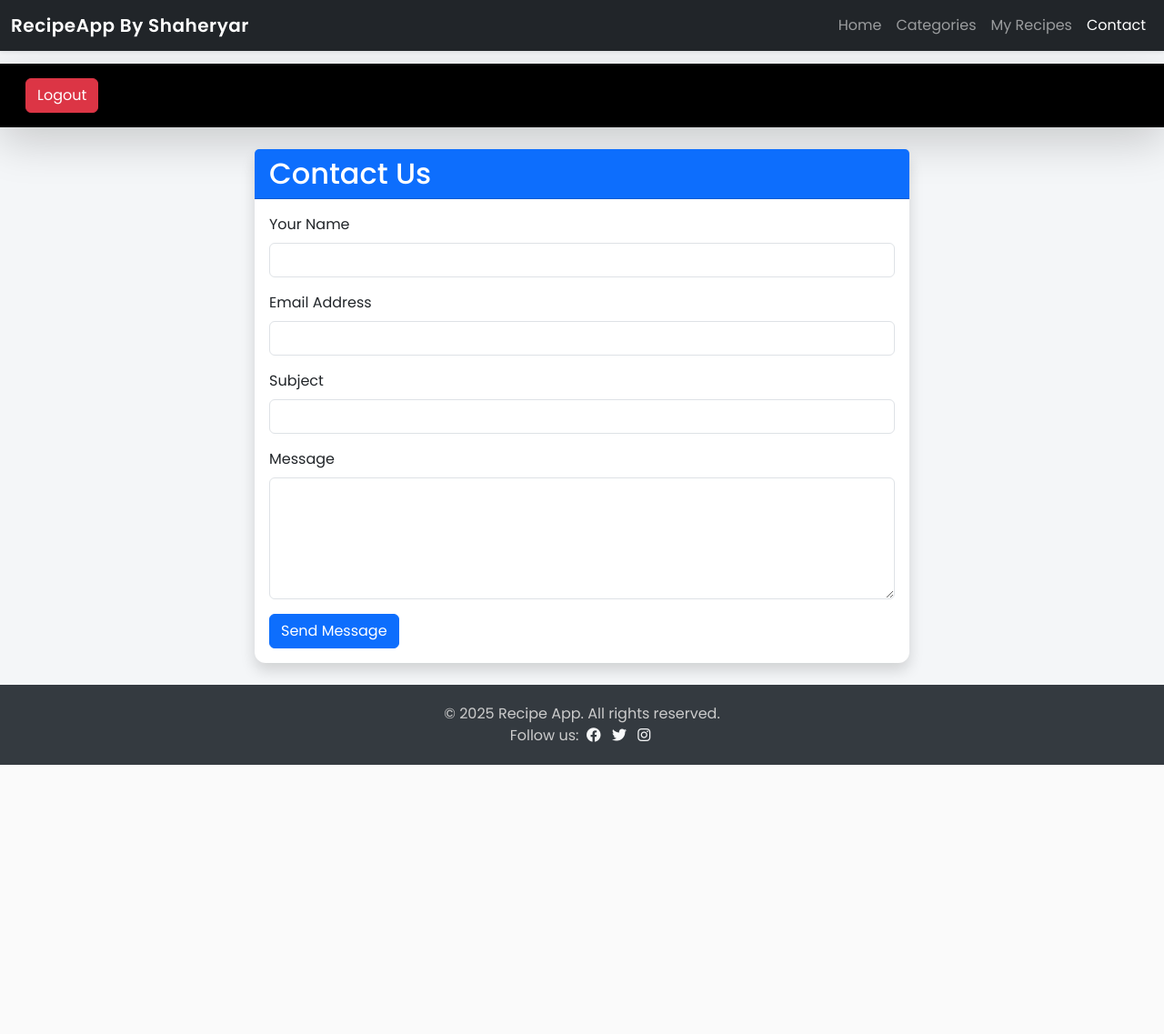
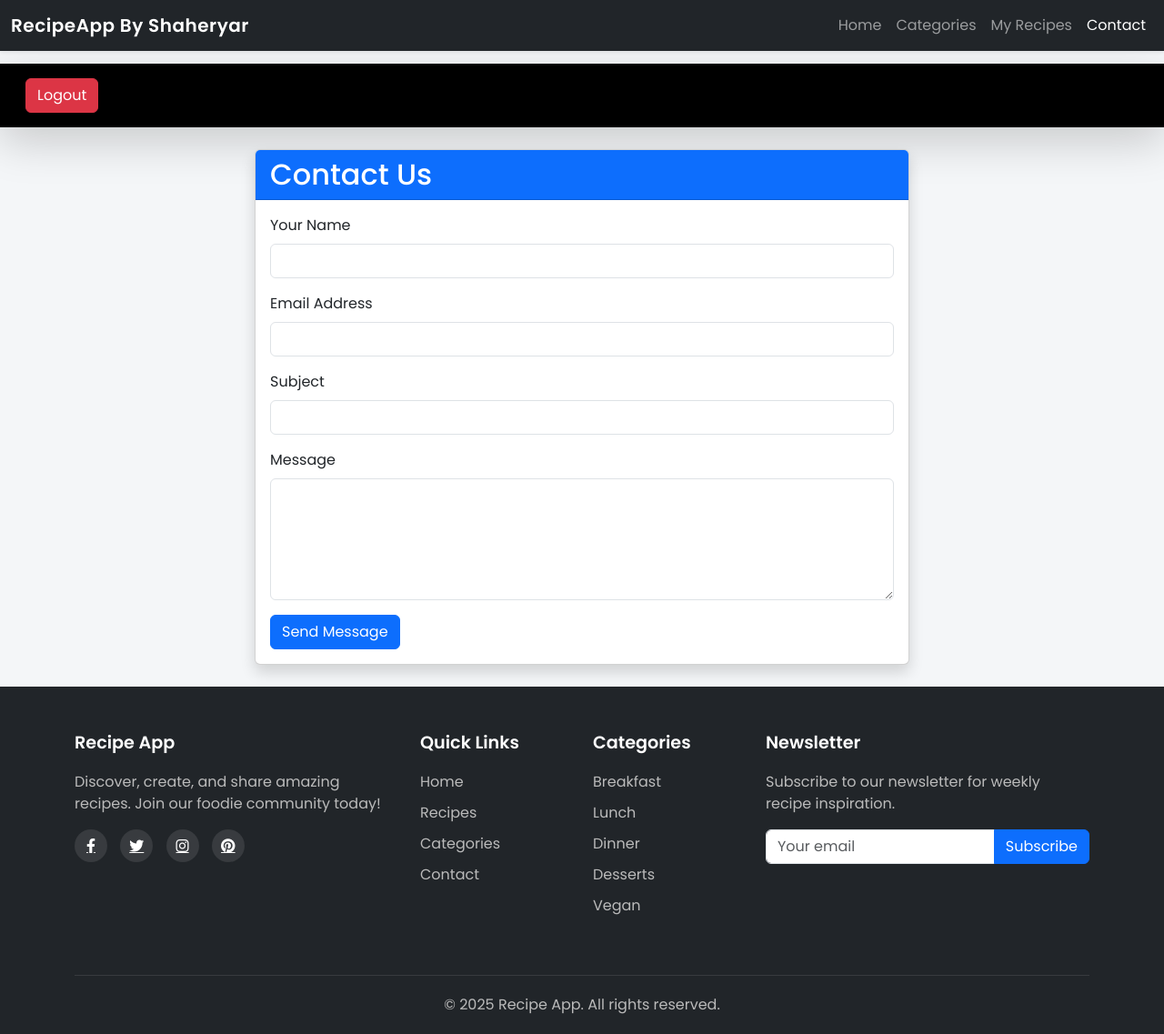
Before and after one commit to Shaheryaranwar/Django-Project, a Django app: page /recipes1/contact/ in a window 1280 px wide. Shown: the whole page at 91% size. Before the commit the page ends 841 px from the top, so only its background shows below. Run offline with Django 5.2, Linux system fonts and the light colour scheme; a user stored in the database is signed in; some libraries are stand-ins or nearby versions.

Commit message:
Student marks htmlfile views and urls set

```diff
--- a/recipes/recipes/urls.py
+++ b/recipes/recipes/urls.py
@@ -24,4 +24,5 @@ urlpatterns = [
     path('admin/', admin.site.urls),            # Home page
     path('recipes1/', include('vege.urls', namespace='vege')),
      path('', include('food2.urls', namespace='food')),  # This includes all food app URLs
+
 ] + static(settings.MEDIA_URL, document_root=settings.MEDIA_ROOT)
--- a/recipes/vege/templates/vege/base.html
+++ b/recipes/vege/templates/vege/base.html
@@ -1,3 +1,4 @@
+{% load static %}
 <!DOCTYPE html>
 <html lang="en">
   <head>
@@ -29,31 +30,58 @@
         padding-top: 70px;
         background-color: #f4f6f8;
         color: #333;
+        display: flex;
+        flex-direction: column;
+        min-height: 100vh;
       }
       .navbar-brand {
         font-weight: 600;
         letter-spacing: 0.5px;
       }
+
+      /* New Footer (from Foodie's Delight) */
       footer {
-        background-color: #343a40;
-        color: #ccc;
-        padding: 20px 0;
-        position: sticky;
-        top: 100%;
+        background-color: #212529;
+        color: #bbb;
+        padding: 50px 0 20px;
+        margin-top: auto;
       }
-      .table img {
-        max-width: 100px;
-        height: auto;
-        border-radius: 8px;
+      .footer-title {
+        color: white;
+        font-weight: 600;
+        margin-bottom: 20px;
+        font-size: 1.2rem;
       }
-      .card {
-        border: none;
-        box-shadow: 0 2px 8px rgba(0, 0, 0, 0.1);
-        border-radius: 12px;
-        transition: transform 0.2s;
+      .footer-links a {
+        color: #bbb;
+        text-decoration: none;
+        display: block;
+        margin-bottom: 10px;
+        transition: color 0.3s;
       }
-      .card:hover {
-        transform: translateY(-5px);
+      .footer-links a:hover {
+        color: #ff7043;
+      }
+      .social-icons a {
+        color: white;
+        background-color: rgba(255, 255, 255, 0.1);
+        width: 36px;
+        height: 36px;
+        border-radius: 50%;
+        display: inline-flex;
+        align-items: center;
+        justify-content: center;
+        margin-right: 10px;
+        transition: all 0.3s;
+      }
+      .social-icons a:hover {
+        background-color: #ff7043;
+        transform: translateY(-3px);
+      }
+      .copyright {
+        border-top: 1px solid rgba(255, 255, 255, 0.1);
+        padding-top: 20px;
+        margin-top: 30px;
       }
     </style>
 
@@ -73,7 +101,7 @@
         {% endif %}
       </div>
     </nav>
-    </nav>
+
     <nav
       class="navbar navbar-expand-lg navbar-dark bg-dark fixed-top shadow-sm"
     >
@@ -123,36 +151,70 @@
     </nav>
 
     <!-- Main Content -->
-    <main class="container my-4">
-      {% block content %}
-      <!-- Dynamic content will be injected here -->
-      {% endblock %}
+    <main class="container my-4 flex-grow-1">
+      {% block content %}{% endblock %}
     </main>
 
-    <!-- Footer -->
-    <footer class="text-center">
-      <div>&copy; 2025 Recipe App. All rights reserved.</div>
-      <div>
-        Follow us:
-        <a href="#" class="text-light mx-1"><i class="fab fa-facebook"></i></a>
-        <a href="#" class="text-light mx-1"><i class="fab fa-twitter"></i></a>
-        <a href="#" class="text-light mx-1"><i class="fab fa-instagram"></i></a>
+    <!-- Foodie's Delight Footer -->
+    <footer>
+      <div class="container">
+        <div class="row">
+          <div class="col-lg-4 mb-4">
+            <h5 class="footer-title">Recipe App</h5>
+            <p>
+              Discover, create, and share amazing recipes. Join our foodie
+              community today!
+            </p>
+            <div class="social-icons mt-3">
+              <a href="#"><i class="fab fa-facebook-f"></i></a>
+              <a href="#"><i class="fab fa-twitter"></i></a>
+              <a href="#"><i class="fab fa-instagram"></i></a>
+              <a href="#"><i class="fab fa-pinterest"></i></a>
+            </div>
+          </div>
+          <div class="col-lg-2 col-md-6 mb-4">
+            <h5 class="footer-title">Quick Links</h5>
+            <div class="footer-links">
+              <a href="{% url 'vege:home' %}">Home</a>
+              <a href="{% url 'vege:recipes' %}">Recipes</a>
+              <a href="{% url 'vege:categories' %}">Categories</a>
+              <a href="{% url 'vege:contact' %}">Contact</a>
+            </div>
+          </div>
+          <div class="col-lg-2 col-md-6 mb-4">
+            <h5 class="footer-title">Categories</h5>
+            <div class="footer-links">
+              <a href="#">Breakfast</a>
+              <a href="#">Lunch</a>
+              <a href="#">Dinner</a>
+              <a href="#">Desserts</a>
+              <a href="#">Vegan</a>
+            </div>
+          </div>
+          <div class="col-lg-4 mb-4">
+            <h5 class="footer-title">Newsletter</h5>
+            <p>Subscribe to our newsletter for weekly recipe inspiration.</p>
+            <form class="mt-3">
+              <div class="input-group">
+                <input
+                  type="email"
+                  class="form-control"
+                  placeholder="Your email"
+                />
+                <button class="btn btn-primary" type="submit">Subscribe</button>
+              </div>
+            </form>
+          </div>
+        </div>
+        <div class="copyright text-center">
+          <p class="mb-0">&copy; 2025 Recipe App. All rights reserved.</p>
+        </div>
       </div>
     </footer>
 
     <!-- Bootstrap Bundle JS -->
     <script src="https://cdn.jsdelivr.net/npm/bootstrap@5.3.0/dist/js/bootstrap.bundle.min.js"></script>
 
-    <!-- Optional: Custom JS -->
-    <script>
-      // Placeholder for custom JS if needed
-      document.addEventListener("DOMContentLoaded", () => {
-        console.log("Recipe App loaded.");
-      });
-    </script>
-
-    {% block scripts %}
-    <!-- Extra JS can be inserted here -->
-    {% endblock %}
+    {% block scripts %}{% endblock %}
   </body>
 </html>
--- a/recipes/vege/urls.py
+++ b/recipes/vege/urls.py
@@ -31,4 +31,5 @@ urlpatterns = [
          auth_views.PasswordResetCompleteView.as_view(template_name='vege/password_reset_complete.html'),
          name='password_reset_complete'),
      path('recipe/<int:id>/', views.recipe_detail, name='recipe_detail'),
+      path('students/', views.get_students, name='students'),  # New URL pattern for students view
 ]
--- a/recipes/vege/views.py
+++ b/recipes/vege/views.py
@@ -1,5 +1,6 @@
 from django.shortcuts import render, redirect, get_object_or_404
-from .models import Receipe, Category
+from .models import Receipe, Category, Student, Department, StudentID, Subject, SubjectsMarks
+
 from .forms import ContactForm
 from django.http import HttpResponse
 from django.contrib.auth.models import User
@@ -179,3 +180,7 @@ def register(request):
 def logout_view(request):
     logout(request)
     return redirect('vege:login')  # Redirect to home or any other page after logout
+
+def get_students(request):
+    queryset = Student.objects.all()
+    return render(request, 'vege/students.html', {'queryset': queryset})
```
Also changed, not shown: recipes/vege/admin.py (+31 -2 lines), recipes/vege/templates/report/students.html (added, +44 -0 lines), recipes/vege/templates/vege/students.html (added, +40 -0 lines), recipes/db.sqlite3, recipes/templates/food2/students.html (added), 2 other files. Lines whose indentation alone changed are shown as unchanged.
